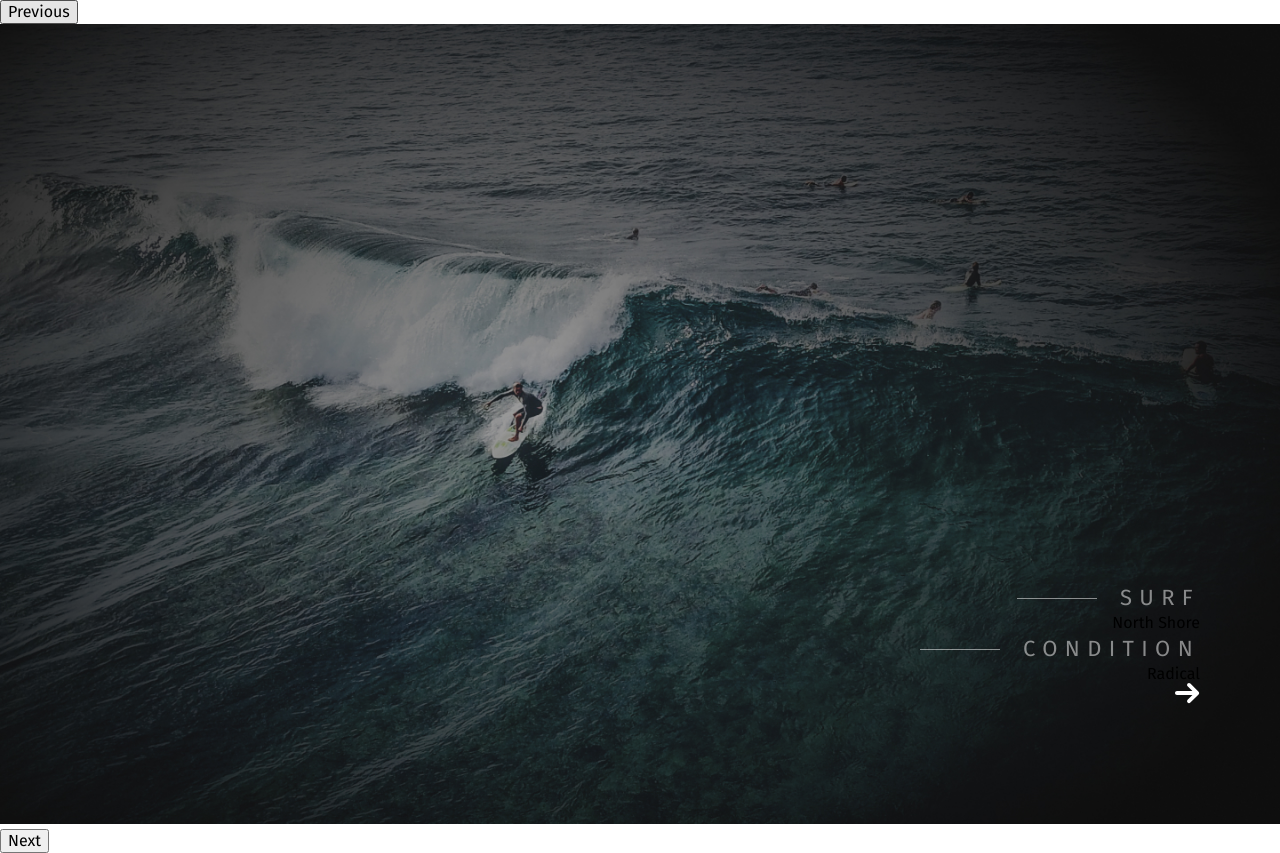
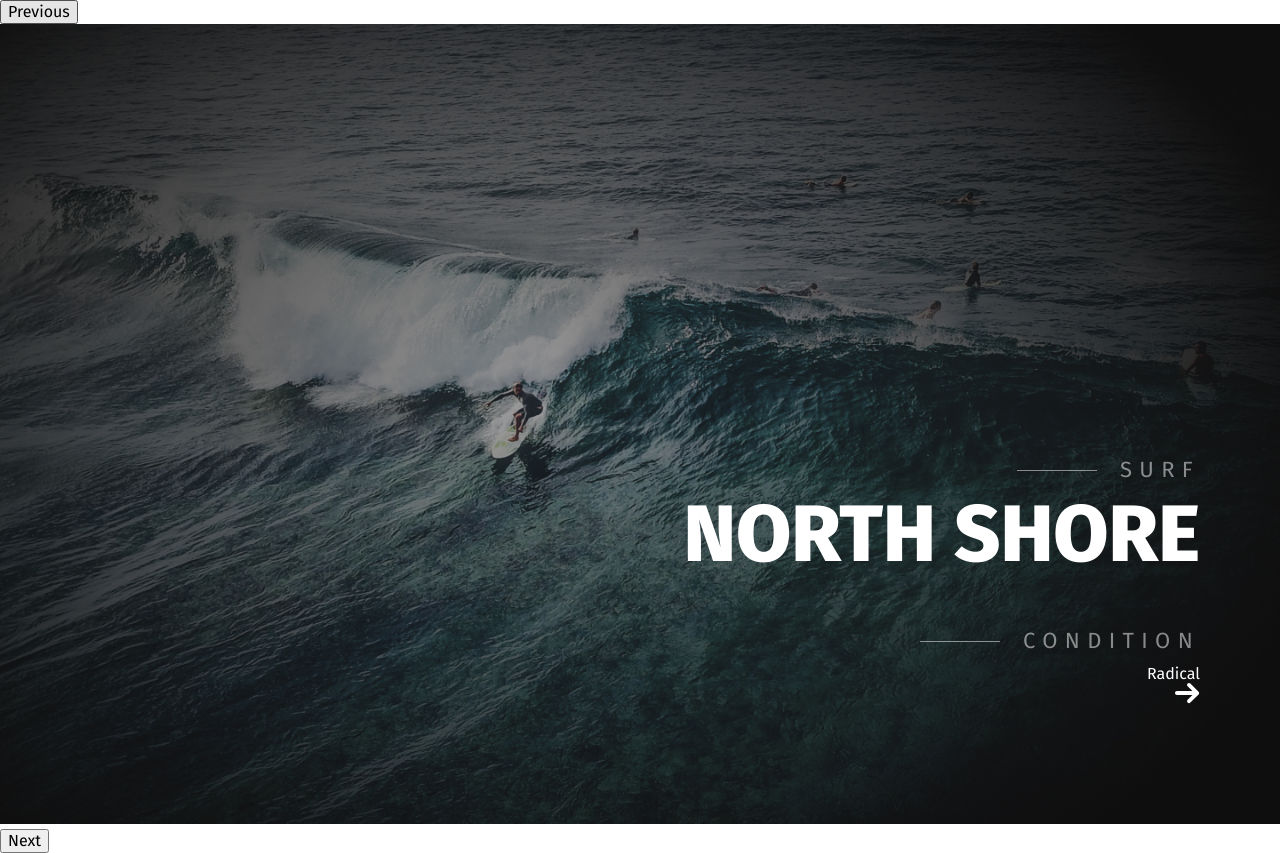
Before and after one commit to Aloxan12/serf, a website: page app/index.html in a window 1280 px wide. Drawn offline with nearby package versions, Linux system fonts and the light colour scheme.

Commit message:
header scss

```diff
--- a/app/scss/style.scss
+++ b/app/scss/style.scss
@@ -24,8 +24,21 @@
   right: 80px;
   bottom: 116px;
   text-align: right;
+  color: #FFFFFF;
+}
+.slider-item__info-suptitle{
+  margin-bottom: 5px;
+}
+.slider-item__info-suptext{
+  margin-bottom: 8px;
+}
+.slider-item__info-title{
+  font-weight: 800;
+  font-size: 80px;
+  line-height: 86px;
+  text-transform: uppercase;
+  margin-bottom: 48px;
 }
 
 
-
 @import "media";
```
Also changed, not shown: app/css/style.min.css.
